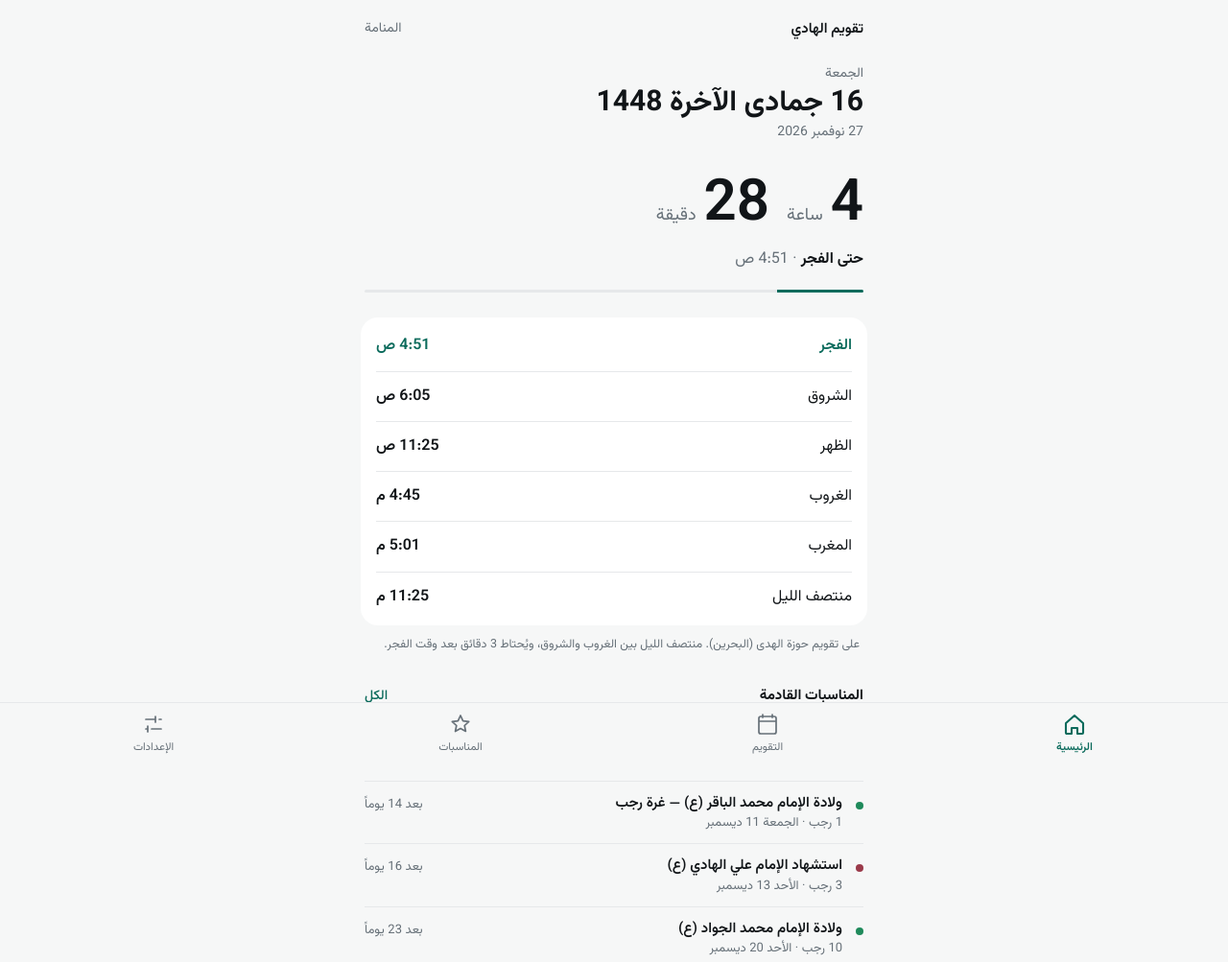
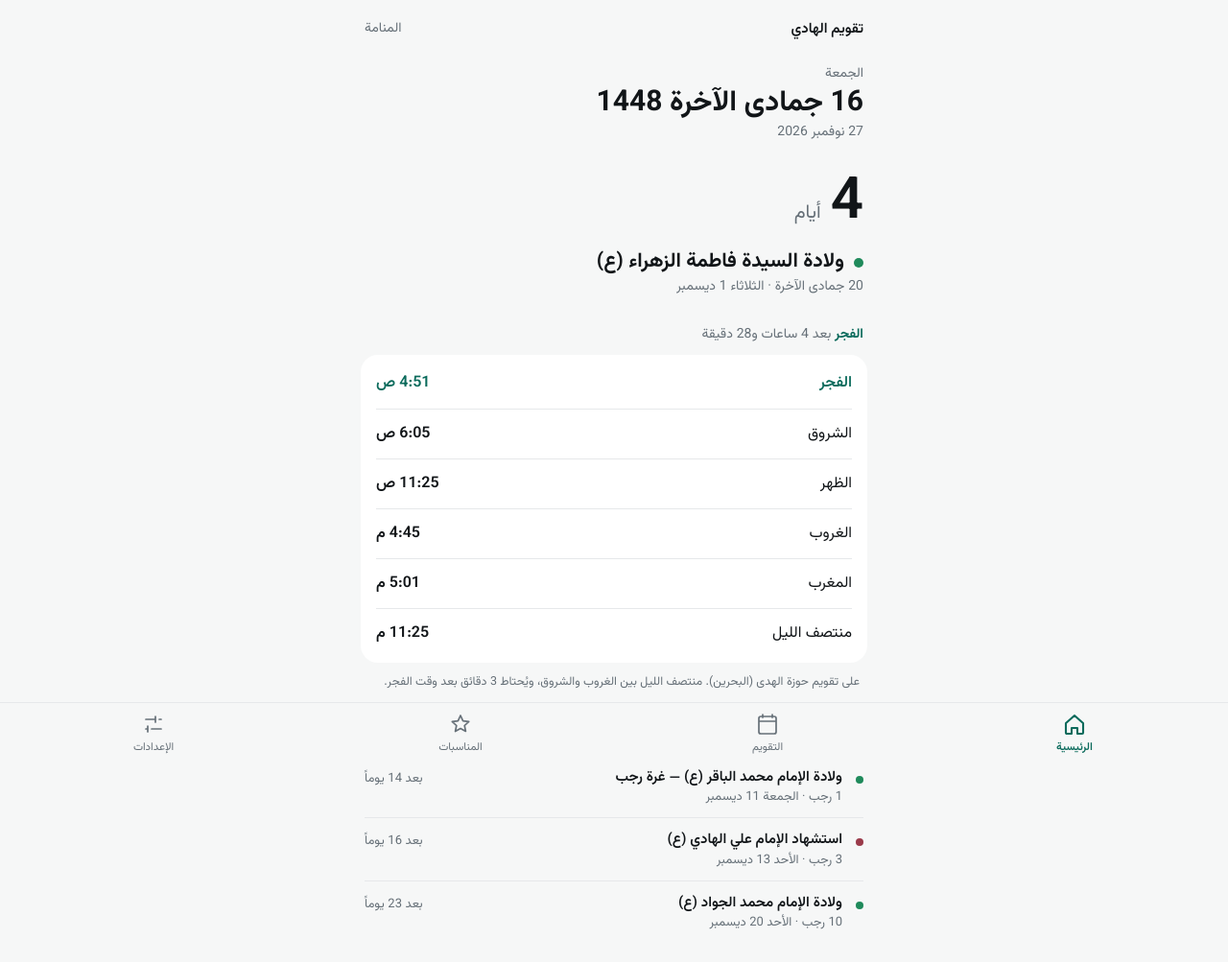
Before and after one commit to i7amood1997-arch/Hijri, a plain HTML site: page index.html in a window 1280 px wide. Shown: the top 1003 px of the page at 96% size. Drawn offline with Linux system fonts and the light colour scheme.

Commit message:
الرئيسية: المناسبة القادمة هي العنصر الأكبر بدل عدّاد الصلاة
- رقم كبير (4 أيام / غداً / اليوم / الليلة) مع اسم المناسبة وتاريخها
- الصلاة القادمة سطر صغير فوق قائمة المواقيت
- قائمة «بعدها» تعرض المناسبات التالية بدون تكرار
- تصحيح صيغة المثنى والجمع في الوقت المتبقي

Co-Authored-By: Claude Sonnet 5.5 <noreply@anthropic.com>
Claude-Session: https://claude.ai/code/session_014xqX6HSLXqJmV1FxanwHdn

```diff
--- a/css/style.css
+++ b/css/style.css
@@ -67,15 +67,16 @@ main { max-width: 560px; margin: 0 auto; padding: 0 0 110px; }
 .date .wd { font-size: 14px; color: var(--muted); }
 .date .hd { font-size: 30px; font-weight: 700; line-height: 1.25; }
 .date .gd { font-size: 14px; color: var(--muted); }
-.cd { padding: 30px 20px 0; }
-.cd .big { display: flex; align-items: baseline; gap: 8px; line-height: 1.1; font-variant-numeric: tabular-nums; min-height: 66px; }
-.cd .n { font-size: 60px; font-weight: 600; }
-.cd .u { font-size: 18px; color: var(--muted); margin-inline-end: 10px; }
-.cd .to { margin-top: 10px; font-size: 16px; }
-.cd .to span { color: var(--muted); }
-.bar { margin: 18px 20px 0; height: 3px; border-radius: 3px; background: var(--line); overflow: hidden; }
-.bar i { display: block; height: 100%; width: 0; background: var(--accent); }
-
+.hero { padding: 28px 20px 0; }
+.hero .big { display: flex; align-items: baseline; gap: 10px; line-height: 1.1; min-height: 66px; }
+.hero .n { font-size: 60px; font-weight: 600; font-variant-numeric: tabular-nums; }
+.hero .u { font-size: 20px; color: var(--muted); }
+.hero .ot { margin-top: 12px; display: flex; align-items: flex-start; gap: 10px; font-size: 21px; font-weight: 700; line-height: 1.5; }
+.hero .ot .dot { flex: none; width: 10px; height: 10px; border-radius: 50%; margin-top: 12px; background: var(--c, var(--accent)); }
+.hero .ot.joy { --c: var(--joy); } .hero .ot.grief { --c: var(--grief); } .hero .ot.eid { --c: var(--eid); }
+.hero .os { font-size: 14px; color: var(--muted); }
+.npline { margin: 26px 20px 0; font-size: 14px; color: var(--muted); }
+.npline b { color: var(--accent); font-weight: 700; }
 .grp { margin: 26px 16px 0; background: var(--surface); border-radius: 18px; padding: 4px 16px; }
 .pr { display: flex; justify-content: space-between; align-items: center; gap: 12px; padding: 12px 0; font-size: 16px; min-height: 52px; }
 .pr + .pr { border-top: 1px solid var(--line); }
@@ -150,5 +151,4 @@ select {
 
 @media (prefers-reduced-motion: no-preference) {
   .cell .nn, .pill, .tabs button { transition: background-color .15s, color .15s, box-shadow .15s; }
-  .bar i { transition: width 1s linear; }
 }
--- a/js/app.js
+++ b/js/app.js
@@ -88,10 +88,20 @@
     if (n === 2) return 'بعد يومين';
     return 'بعد ' + ar(n) + (n <= 10 ? ' أيام' : ' يوماً');
   }
-  function cdParts(sec) {
+  // مفرد، مثنى، جمع قلة (3–10)، جمع كثرة (11+)
+  function plural(n, w) {
+    if (n === 1) return w[0];
+    if (n === 2) return w[1];
+    return ar(n) + ' ' + (n >= 3 && n <= 10 ? w[2] : w[3]);
+  }
+  const UNIT = { h: ['ساعة', 'ساعتان', 'ساعات', 'ساعة'], m: ['دقيقة', 'دقيقتان', 'دقائق', 'دقيقة'], s: ['ثانية', 'ثانيتان', 'ثوانٍ', 'ثانية'] };
+  function cdText(sec) {
     sec = Math.max(0, Math.floor(sec));
     const h = Math.floor(sec / 3600), m = Math.floor(sec % 3600 / 60), s = sec % 60;
-    return h > 0 ? [[h, 'ساعة'], [m, 'دقيقة']] : [[m, 'دقيقة'], [s, 'ثانية']];
+    const parts = h > 0 ? [plural(h, UNIT.h)] : [];
+    if (h > 0 && m > 0) parts.push(plural(m, UNIT.m));
+    else if (h === 0) { if (m > 0) parts.push(plural(m, UNIT.m)); parts.push(plural(s, UNIT.s)); }
+    return parts.join(' و');
   }
 
   /* ---------- المناسبات ---------- */
@@ -162,28 +172,47 @@
   };
 
   /* ---------- الرئيسية ---------- */
+  // الرقم الكبير للمناسبة القادمة: [نص كبير, وحدة]
+  function daysBig(n, ev) {
+    if (n === 0) return ['اليوم', ''];
+    if (n === 1) return [ev && ev.night ? 'الليلة' : 'غداً', ''];
+    if (n === 2) return ['يومين', ''];
+    return [ar(n), n <= 10 ? 'أيام' : 'يوماً'];
+  }
+
   function homeHtml() {
     const t = now();
     const h = hj.fromJdn(t.jdn);
     const times = dayTimes(t.jdn);
-    const ups = upcoming(t.jdn, 400, 4);
+    const ups = upcoming(t.jdn, 400, 5);
     const dd = deeds(t.jdn, h);
 
     let html = '<div class="date"><div class="wd">' + H.WEEKDAYS[H.weekday(t.jdn)] + '</div>' +
-      '<div class="hd">' + fmtH(h) + '</div><div class="gd">' + fmtG(t.jdn) + '</div></div>' +
-      '<div class="cd"><div class="big" id="cdBig" aria-live="off"></div>' +
-      '<div class="to"><b id="nextName"></b> <span id="nextTm"></span></div></div>' +
-      '<div class="bar"><i id="barFill"></i></div>';
+      '<div class="hd">' + fmtH(h) + '</div><div class="gd">' + fmtG(t.jdn) + '</div></div>';
 
-    html += '<div class="grp" id="timesList">' + PRAYERS.map(function (p) {
-      return '<div class="pr" data-k="' + p.k + '"><span>' + p.n + '</span><b>' + clock(times[p.k]) + '</b></div>';
-    }).join('') + '</div>' +
+    if (ups.length) {
+      const f = ups[0], n = f.jdn - t.jdn, big = daysBig(n, f.ev);
+      const nowYear = H.jdnToGreg(t.jdn).y;
+      html += '<section class="hero" aria-label="المناسبة القادمة">' +
+        '<div class="big"><span class="n">' + big[0] + '</span>' + (big[1] ? '<span class="u">' + big[1] + '</span>' : '') + '</div>' +
+        '<div class="ot ' + typeClass(f.ev.type) + '"><i class="dot"></i><span>' + f.ev.title + '</span></div>' +
+        '<div class="os">' + ar(f.h.d) + ' ' + H.HIJRI_MONTHS[f.h.m - 1] + ' · ' + fmtG(f.jdn, true, H.jdnToGreg(f.jdn).y !== nowYear) + '</div>' +
+        (f.ev.note ? '<div class="os">' + f.ev.note + '</div>' : '') +
+        (f.ev.night ? '<div class="os">ليلة: تبدأ عند مغرب اليوم السابق لهذا التاريخ</div>' : '') +
+        '</section>';
+    }
+
+    html += '<div class="npline" id="npLine"></div>' +
+      '<div class="grp" id="timesList" style="margin-top:8px">' + PRAYERS.map(function (p) {
+        return '<div class="pr" data-k="' + p.k + '"><span>' + p.n + '</span><b>' + clock(times[p.k]) + '</b></div>';
+      }).join('') + '</div>' +
       '<p class="note">' + (st.source === 'hawza'
         ? 'على تقويم حوزة الهدى (البحرين). منتصف الليل بين الغروب والشروق، ويُحتاط ' + ar(3) + ' دقائق بعد وقت الفجر.'
         : 'حسب المذهب الجعفري: الفجر ' + ar(16) + '°، والمغرب بعد ذهاب الحمرة المشرقية (' + ar(4) + '°).') + '</p>';
 
-    html += '<h2 class="sec">المناسبات القادمة <button class="link" data-a="nav" data-v="occ">الكل</button></h2>' +
-      (ups.length ? ups.map(function (i) { return evRow(i, t.jdn); }).join('') : '<div class="empty">لا مناسبات قريبة</div>');
+    const rest = ups.slice(1, 4);
+    html += '<h2 class="sec">بعدها <button class="link" data-a="nav" data-v="occ">كل المناسبات</button></h2>' +
+      (rest.length ? rest.map(function (i) { return evRow(i, t.jdn); }).join('') : '<div class="empty">لا مناسبات أخرى قريبة</div>');
 
     if (dd.length) {
       html += '<h2 class="sec">أعمال اليوم</h2>' + dd.map(function (x) { return '<div class="deed">' + x + '</div>'; }).join('');
@@ -191,11 +220,11 @@
     return html;
   }
 
-  // تحديث العدّاد والصلاة الحالية كل ثانية
+  // تحديث سطر الصلاة القادمة والصلاة الحالية كل ثانية
   function tick() {
     if (view !== 'home') return;
-    const big = document.getElementById('cdBig');
-    if (!big) return;
+    const line = document.getElementById('npLine');
+    if (!line) return;
     const t = now();
     const times = dayTimes(t.jdn);
     const list = PRAYERS.map(function (p) { return { k: p.k, n: p.n, at: times[p.k] * 3600 }; });
@@ -206,18 +235,7 @@
     let cur = -1;
     for (let i = 0; i < PRAYERS.length; i++) if (list[i].at <= t.sec) cur = i;
 
-    big.innerHTML = cdParts(nx.at - t.sec).map(function (p) {
-      return '<span class="n">' + ar(p[0]) + '</span><span class="u">' + p[1] + '</span>';
-    }).join('');
-    document.getElementById('nextName').textContent = 'حتى ' + nx.n;
-    document.getElementById('nextTm').textContent = '· ' + clock(nx.at / 3600);
-
-    // شريط التقدم بين الوقت السابق والقادم
-    let prevAt;
-    if (cur >= 0) prevAt = list[cur].at;
-    else prevAt = dayTimes(t.jdn - 1).midnight * 3600 - 86400;
-    const frac = Math.max(0, Math.min(1, (t.sec - prevAt) / Math.max(1, nx.at - prevAt)));
-    document.getElementById('barFill').style.width = (frac * 100).toFixed(1) + '%';
+    line.innerHTML = '<b>' + nx.n + '</b> بعد ' + cdText(nx.at - t.sec);
 
     document.querySelectorAll('#timesList .pr').forEach(function (row, i) {
       row.className = 'pr' + (i === cur ? ' cur' : i < cur ? ' pass' : i === ni ? ' nxt' : '');
--- a/sw.js
+++ b/sw.js
@@ -1,6 +1,6 @@
 // Service worker: يخزّن ملفات التطبيق ليعمل بدون إنترنت.
 // غيّر رقم النسخة عند أي تعديل على الملفات.
-const CACHE = 'hadi-v5';
+const CACHE = 'hadi-v6';
 const FILES = [
   './', 'index.html', 'css/style.css',
   'js/hijri.js', 'js/prayer.js', 'js/calendar-data.js', 'js/events.js', 'js/app.js',
```
